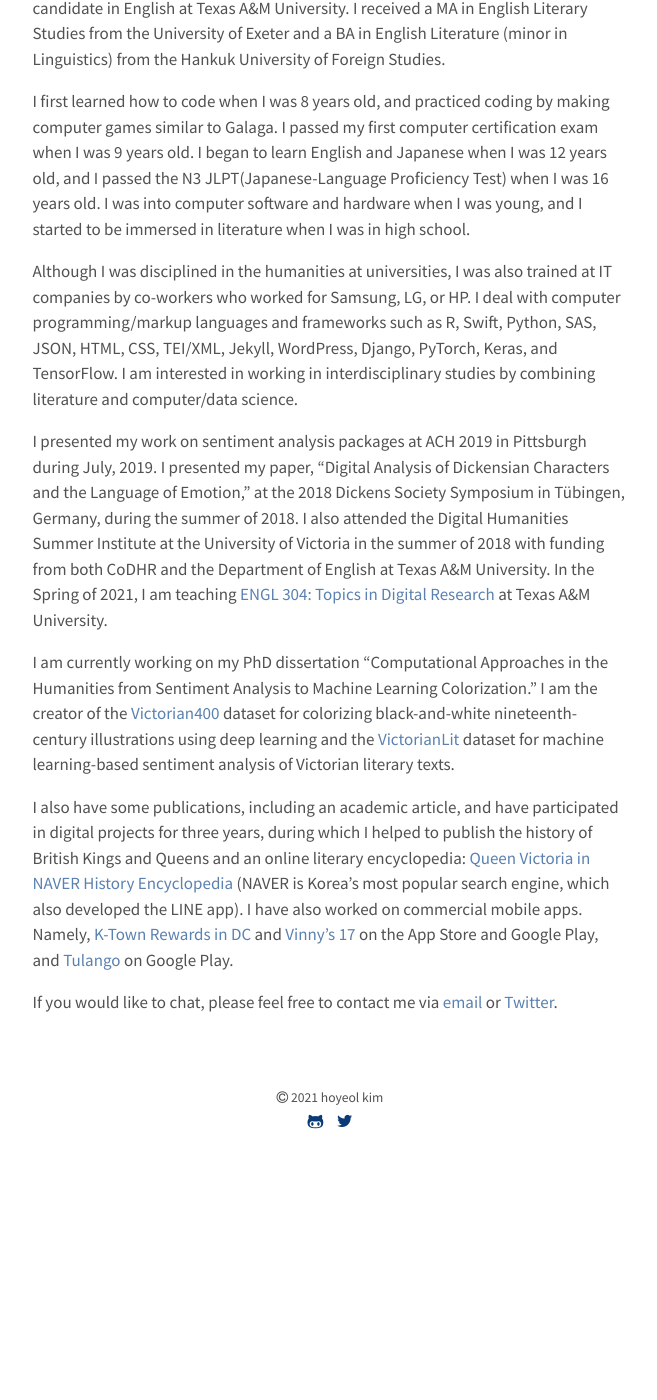
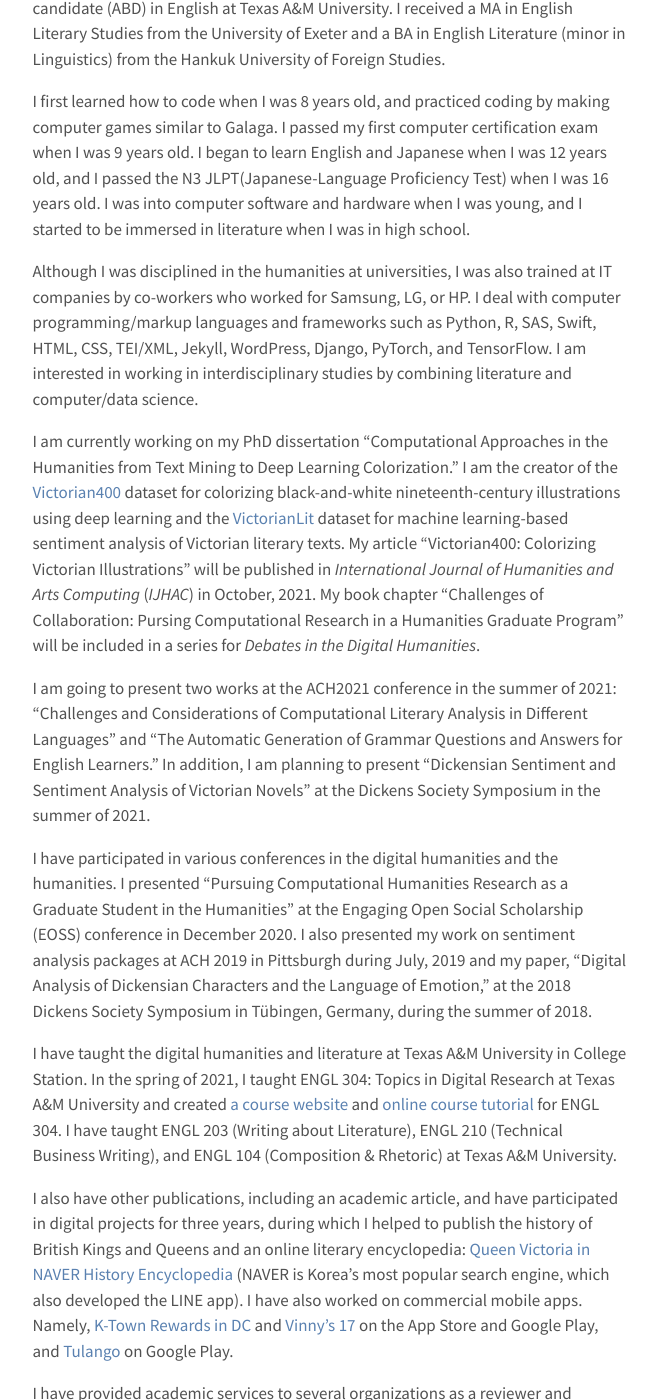
Before and after one commit to elibooklover/elibooklover.github.io, a Jekyll site: the page built from index.html, in a window 1280 px wide and 1400 px high, scrolled down 550 px. Shown: the whole window, without its empty margins (310-967 px from the left). Built offline with Jekyll 4.4.1, drawn with Linux system fonts in a browser that asks for light colours; before the commit the page ends 1719 px from its top, so only the background shows below that; some of the changed text lies outside the part shown.

Commit message:
Bio updated

```diff
--- a/index.html
+++ b/index.html
@@ -14,7 +14,7 @@
   <br>
   <div class="text-left">
     <p>
-    I am a Digital Humanist, Data Scientist, and Victorianist. I am currently a PhD candidate in English at Texas A&M University. I received a MA in English Literary Studies from the University of Exeter and a BA in English Literature (minor in Linguistics) from the Hankuk University of Foreign Studies.
+    I am a Digital Humanist, Data Scientist, and Victorianist. I am currently a PhD candidate (ABD) in English at Texas A&M University. I received a MA in English Literary Studies from the University of Exeter and a BA in English Literature (minor in Linguistics) from the Hankuk University of Foreign Studies.
     </p>
 
     <p>
@@ -22,23 +22,30 @@
     </p>
 
     <p>
-    Although I was disciplined in the humanities at universities, I was also trained at IT companies by co-workers who worked for Samsung, LG, or HP. I deal with computer programming/markup languages and frameworks such as R, Swift, Python, SAS, JSON, HTML, CSS, TEI/XML, Jekyll, WordPress, Django, PyTorch, Keras, and TensorFlow. I am interested in working in interdisciplinary studies by combining literature and computer/data science.
+    Although I was disciplined in the humanities at universities, I was also trained at IT companies by co-workers who worked for Samsung, LG, or HP. I deal with computer programming/markup languages and frameworks such as Python, R, SAS, Swift, HTML, CSS, TEI/XML, Jekyll, WordPress, Django, PyTorch, and TensorFlow. I am interested in working in interdisciplinary studies by combining literature and computer/data science.
     </p>
 
     <p>
-    I presented my work on sentiment analysis packages at ACH 2019 in Pittsburgh during July, 2019. I presented my paper, “Digital Analysis of Dickensian Characters and the Language of Emotion,” at the 2018 Dickens Society Symposium in Tübingen, Germany, during the summer of 2018. I also attended the Digital Humanities Summer Institute at the University of Victoria in the summer of 2018 with funding from both CoDHR and the Department of English at Texas A&M University. In the Spring of 2021, I am teaching <a href="https://elibooklover.github.io/ENGL304-Spring2021/">ENGL 304: Topics in Digital Research</a> at Texas A&M University.
+    I am currently working on my PhD dissertation “Computational Approaches in the Humanities from Text Mining to Deep Learning Colorization.” I am the creator of the <a href="https://www.kaggle.com/elibooklover/victorian400">Victorian400</a> dataset for colorizing black-and-white nineteenth-century illustrations using deep learning and the <a href="https://github.com/elibooklover/VictorianLit">VictorianLit</a> dataset for machine learning-based sentiment analysis of Victorian literary texts. My article “Victorian400: Colorizing Victorian Illustrations” will be published in <i>International Journal of Humanities and Arts Computing</i> (<i>IJHAC</i>) in October, 2021. My book chapter “Challenges of Collaboration: Pursing Computational Research in a Humanities Graduate Program” will be included in a series for <i>Debates in the Digital Humanities</i>.
     </p>
 
     <p>
-    I am currently working on my PhD dissertation “Computational Approaches in the Humanities from Sentiment Analysis to Machine Learning Colorization.” I am the creator of the <a href="https://github.com/elibooklover/Victorian400">Victorian400</a> dataset for colorizing black-and-white nineteenth-century illustrations using deep learning and the <a href="https://github.com/elibooklover/VictorianLit">VictorianLit</a> dataset for machine learning-based sentiment analysis of Victorian literary texts.
+    I am going to present two works at the ACH2021 conference in the summer of 2021: “Challenges and Considerations of Computational Literary Analysis in Different Languages” and “The Automatic Generation of Grammar Questions and Answers for English Learners.” In addition, I am planning to present “Dickensian Sentiment and Sentiment Analysis of Victorian Novels” at the Dickens Society Symposium in the summer of 2021.
+    </p>
+    <p>
+    I have participated in various conferences in the digital humanities and the humanities. I presented “Pursuing Computational Humanities Research as a Graduate Student in the Humanities” at the Engaging Open Social Scholarship (EOSS) conference in December 2020. I also presented my work on sentiment analysis packages at ACH 2019 in Pittsburgh during July, 2019 and my paper, “Digital Analysis of Dickensian Characters and the Language of Emotion,” at the 2018 Dickens Society Symposium in Tübingen, Germany, during the summer of 2018.
     </p>
 
     <p>
-    I also have some publications, including an academic article, and have participated in digital projects for three years, during which I helped to publish the history of British Kings and Queens and an online literary encyclopedia: <a href="https://terms.naver.com/entry.nhn?docId=3326637&cid=56790&categoryId=58124">Queen Victoria in NAVER History Encyclopedia</a> (NAVER is Korea’s most popular search engine, which also developed the LINE app). I have also worked on commercial mobile apps. Namely, <a href="https://play.google.com/store/apps/details?id=com.gindosolution.gindoapp.ktownrewards">K-Town Rewards in DC</a> and <a href="https://play.google.com/store/apps/details?id=com.gindosolution.gindoapp.vinnys">Vinny’s 17</a> on the App Store and Google Play, and <a href="https://play.google.com/store/apps/details?id=com.tulango.student">Tulango</a> on Google Play.
+    I have taught the digital humanities and literature at Texas A&M University in College Station. In the spring of 2021, I taught ENGL 304: Topics in Digital Research at Texas A&M University and created <a href="https://elibooklover.github.io/ENGL304-Spring2021/">a course website</a> and <a href="https://elibooklover.github.io/Tutorials/">online course tutorial</a> for ENGL 304. I have taught ENGL 203 (Writing about Literature), ENGL 210 (Technical Business Writing), and ENGL 104 (Composition & Rhetoric) at Texas A&M University.
     </p>
 
     <p>
-    If you would like to chat, please feel free to contact me via <a href="mailto:elibooklover@tamu.edu">email</a> or <a href="https://twitter.com/elibooklover">Twitter</a>.
+    I also have other publications, including an academic article, and have participated in digital projects for three years, during which I helped to publish the history of British Kings and Queens and an online literary encyclopedia: <a href="https://terms.naver.com/entry.nhn?docId=3326637&cid=56790&categoryId=58124">Queen Victoria in NAVER History Encyclopedia</a> (NAVER is Korea’s most popular search engine, which also developed the LINE app). I have also worked on commercial mobile apps. Namely, <a href="https://play.google.com/store/apps/details?id=com.gindosolution.gindoapp.ktownrewards">K-Town Rewards in DC</a> and <a href="https://play.google.com/store/apps/details?id=com.gindosolution.gindoapp.vinnys">Vinny’s 17</a> on the App Store and Google Play, and <a href="https://play.google.com/store/apps/details?id=com.tulango.student">Tulango</a> on Google Play.
+    </p>
+
+    <p>
+    I have provided academic services to several organizations as a reviewer and translator. For further information, please see my CV.
     </p>
   </div>
 
```
